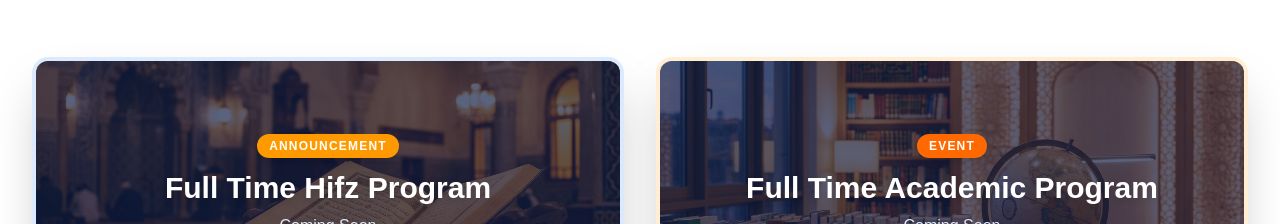
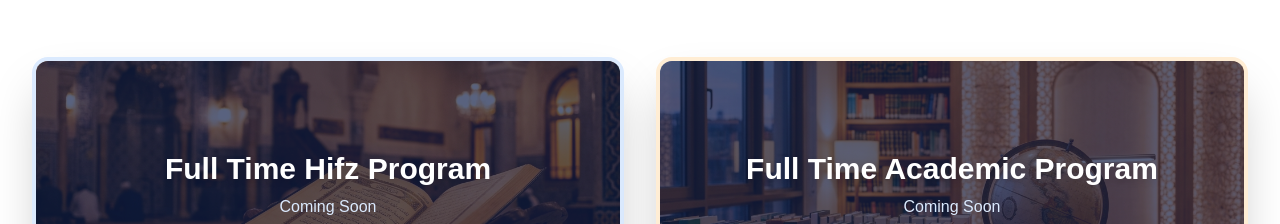
Before and after one commit to aokiqra786/daralilm-website, a Next.js app: page / in a window 1280 px wide. Shown: the part 860-1084 px from the top of the page. Built offline with nearby package versions, Linux system fonts and the light colour scheme; no server answers; the database is empty; a web font is replaced by a local one.

Commit message:
fix: remove announcement and event badges from home page

```diff
--- a/src/app/page.tsx
+++ b/src/app/page.tsx
@@ -97,7 +97,6 @@ export default function Home() {
             <Image src="/hifz_bg.png" alt="Full time Hifz Program" fill className="object-cover transition-transform duration-700 group-hover:scale-110 saturate-150 brightness-75" />
             <div className="absolute inset-0 bg-blue-950/60 transition-opacity duration-300 group-hover:bg-blue-950/40" />
             <div className="relative z-10 text-center px-4">
-              <span className="inline-block px-3 py-1 bg-amber-500 text-white text-xs font-bold uppercase tracking-widest rounded-full mb-3 shadow-lg">Announcement</span>
               <h2 className="text-2xl sm:text-3xl font-playfair font-bold text-white drop-shadow-md">Full Time Hifz Program</h2>
               <p className="text-blue-100 mt-2 font-medium">Coming Soon</p>
             </div>
@@ -107,7 +106,6 @@ export default function Home() {
             <Image src="/academic_bg.png" alt="Full time Academic Program" fill className="object-cover transition-transform duration-700 group-hover:scale-110 saturate-150 brightness-75" />
             <div className="absolute inset-0 bg-blue-950/60 transition-opacity duration-300 group-hover:bg-blue-950/40" />
             <div className="relative z-10 text-center px-4">
-              <span className="inline-block px-3 py-1 bg-orange-500 text-white text-xs font-bold uppercase tracking-widest rounded-full mb-3 shadow-lg">Event</span>
               <h2 className="text-2xl sm:text-3xl font-playfair font-bold text-white drop-shadow-md">Full Time Academic Program</h2>
               <p className="text-blue-100 mt-2 font-medium">Coming Soon</p>
             </div>
```
